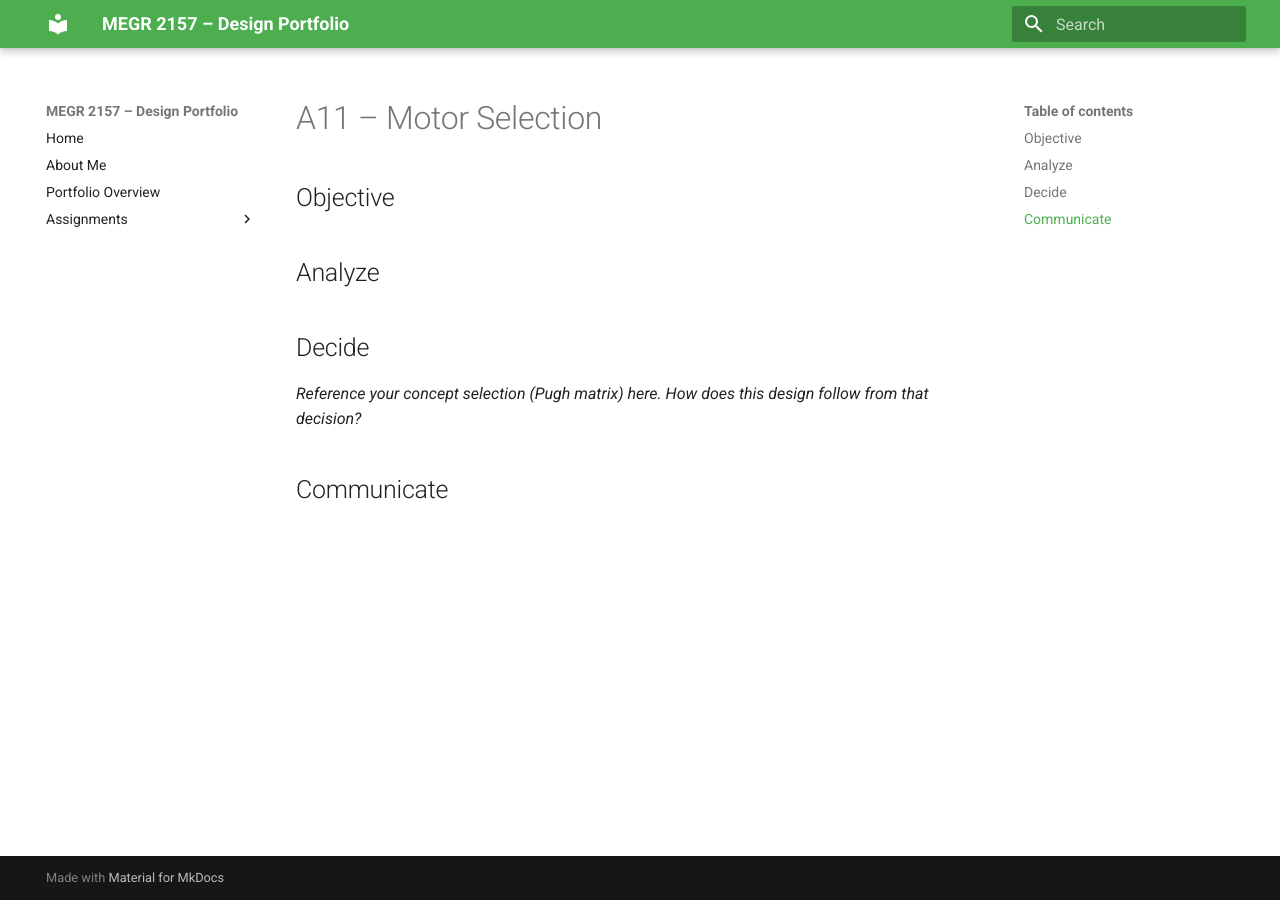
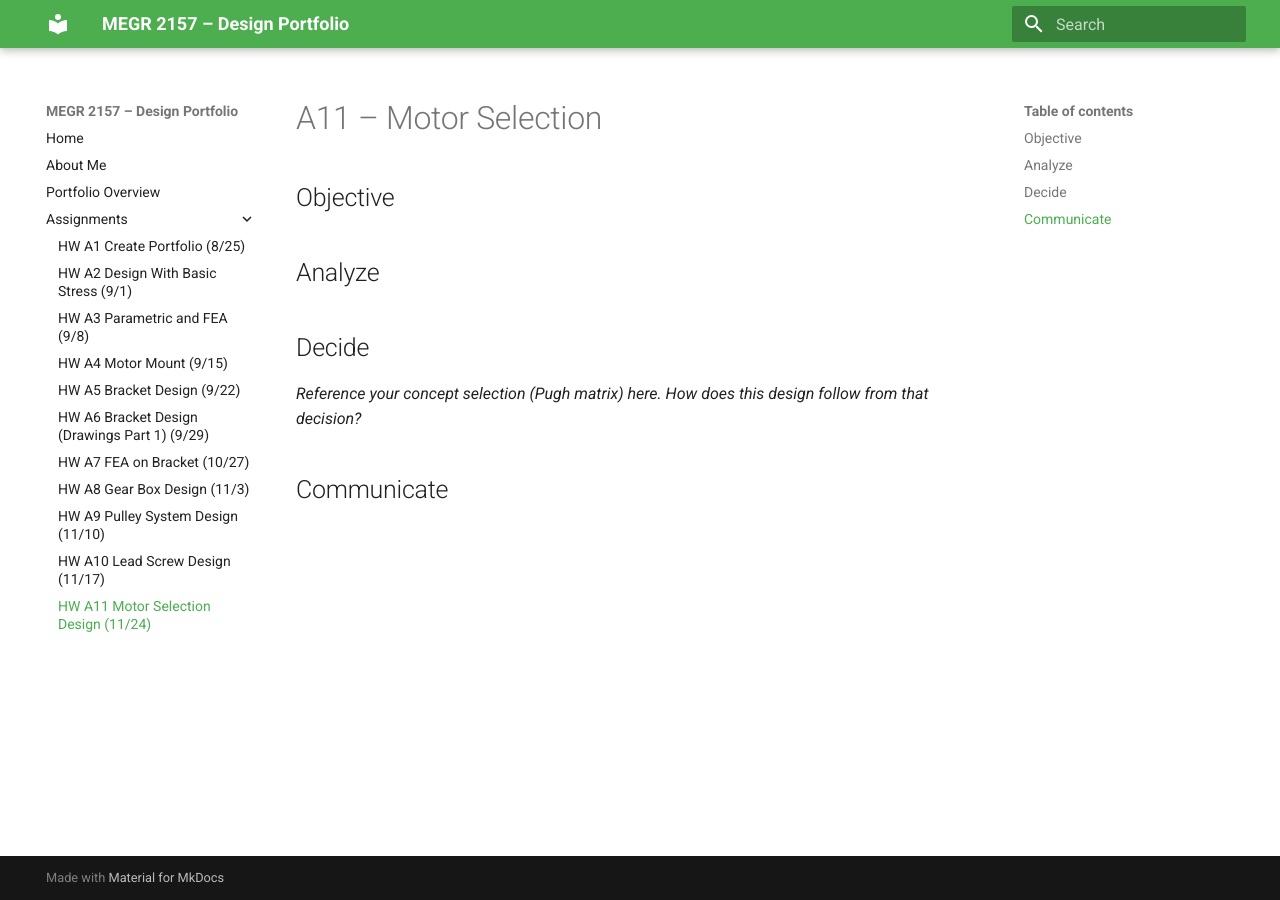
Before and after one commit to Ryants745/MEGR-2156-Design-Lab-Portfolio, an MkDocs documentation site: the page built from docs/assignments/a11/index.md, in a window 1280 px wide. Built offline with MkDocs 1.6.1 and Material for MkDocs 9.7.7, drawn with Linux system fonts in a browser that asks for light colours.

Commit message:
Fix case sensitivity in A11 assignment path

```diff
--- a/mkdocs.yml
+++ b/mkdocs.yml
@@ -24,4 +24,4 @@ nav:
       - HW A8 Gear Box Design (11/3): assignments/A08/index.md
       - HW A9 Pulley System Design (11/10): assignments/A09/index.md
       - HW A10 Lead Screw Design (11/17): assignments/A10/index.md
-      - HW A11 Motor Selection Design (11/24): assignments/A11/index.md
+      - HW A11 Motor Selection Design (11/24): assignments/a11/index.md
```
